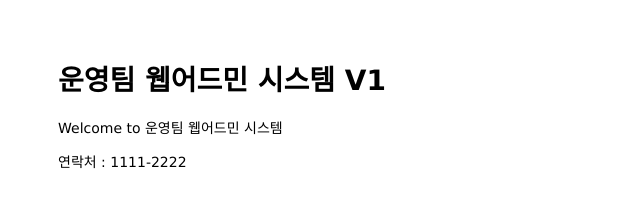
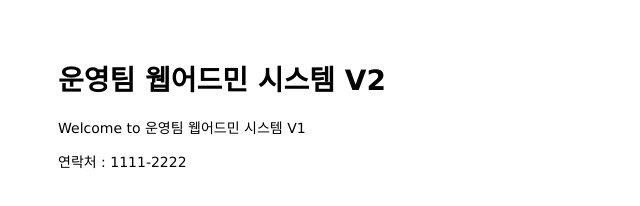
Before and after one commit to cyhan92/mastering-git-github, a website: page public/index.html in a window 1280 px wide. Shown: the full height of the page, 0-640 px from the left. Drawn offline with Linux system fonts and the light colour scheme.

Commit message:
Change body

```diff
--- a/public/index.html
+++ b/public/index.html
@@ -6,8 +6,8 @@
 </head>
 
 <body>
-  <h1>운영팀 웹어드민 시스템 V1</h1>
-  <p>Welcome to 운영팀 웹어드민 시스템</p>
+  <h1>운영팀 웹어드민 시스템 V2</h1>
+  <p>Welcome to 운영팀 웹어드민 시스템 V1</p>
 </body>
 
 <footer>
```
